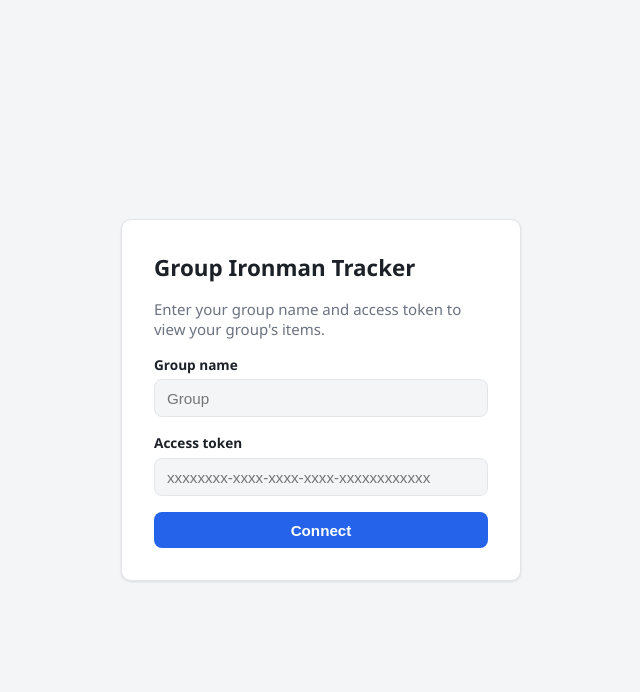
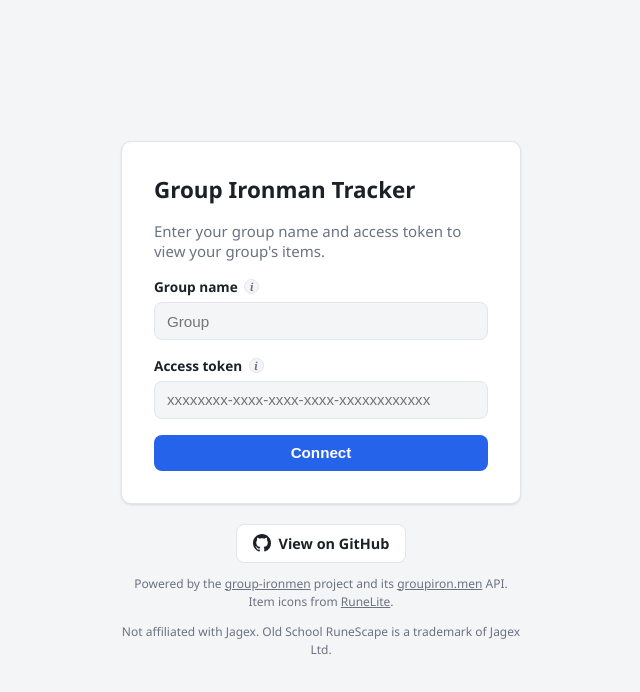
Before and after one commit to koorhonen/OSRSGroupPage, a website: page public/index.html in a window 1280 px wide. Shown: the whole page, without its empty margins (319-959 px from the left). Drawn offline with Linux system fonts and the light colour scheme; no server answers.

Commit message:
ui update, finishing touches

```diff
--- a/public/index.html
+++ b/public/index.html
@@ -11,20 +11,45 @@
 
   <!-- Login -->
   <div id="login-view" class="view">
+    <div class="login-wrap">
       <form id="login-form" class="login-card" autocomplete="off">
         <h1>Group Ironman Tracker</h1>
         <p class="muted">Enter your group name and access token to view your group's items.</p>
         <label>
+          <span class="field-label">
             Group name
+            <span class="info" tabindex="0" aria-label="Group name help">i
+              <span class="tip" role="tooltip">The name of your group, exactly as created on groupiron.men. Case-sensitive.</span>
+            </span>
+          </span>
           <input id="login-group" type="text" placeholder="Group" required>
         </label>
         <label>
+          <span class="field-label">
             Access token
+            <span class="info" tabindex="0" aria-label="Access token help">i
+              <span class="tip" role="tooltip">The private token generated for your group on groupiron.men (a UUID like xxxxxxxx-xxxx-…). It stays in your browser and is only sent to groupiron.men.</span>
+            </span>
+          </span>
           <input id="login-token" type="password" placeholder="xxxxxxxx-xxxx-xxxx-xxxx-xxxxxxxxxxxx" required>
         </label>
         <button type="submit" id="login-btn">Connect</button>
         <p id="login-error" class="error hidden"></p>
       </form>
+
+      <footer class="login-footer">
+        <a class="gh-btn" href="https://github.com/koorhonen/OSRSGroupPage" target="_blank" rel="noopener">
+          <svg viewBox="0 0 16 16" aria-hidden="true"><path fill="currentColor" d="M8 0C3.58 0 0 3.58 0 8c0 3.54 2.29 6.53 5.47 7.59.4.07.55-.17.55-.38 0-.19-.01-.82-.01-1.49-2.01.37-2.53-.49-2.69-.94-.09-.23-.48-.94-.82-1.13-.28-.15-.68-.52-.01-.53.63-.01 1.08.58 1.23.82.72 1.21 1.87.87 2.33.66.07-.52.28-.87.51-1.07-1.78-.2-3.64-.89-3.64-3.95 0-.87.31-1.59.82-2.15-.08-.2-.36-1.02.08-2.12 0 0 .67-.21 2.2.82.64-.18 1.32-.27 2-.27.68 0 1.36.09 2 .27 1.53-1.04 2.2-.82 2.2-.82.44 1.1.16 1.92.08 2.12.51.56.82 1.27.82 2.15 0 3.07-1.87 3.75-3.65 3.95.29.25.54.73.54 1.48 0 1.07-.01 1.93-.01 2.2 0 .21.15.46.55.38A8.01 8.01 0 0 0 16 8c0-4.42-3.58-8-8-8z"/></svg>
+          View on GitHub
+        </a>
+        <p class="credits muted">
+          Powered by the <a href="https://github.com/christoabrown/group-ironmen" target="_blank" rel="noopener">group-ironmen</a>
+          project and its <a href="https://groupiron.men" target="_blank" rel="noopener">groupiron.men</a> API.
+          Item icons from <a href="https://runelite.net" target="_blank" rel="noopener">RuneLite</a>.
+        </p>
+        <p class="credits muted">Not affiliated with Jagex. Old School RuneScape is a trademark of Jagex Ltd.</p>
+      </footer>
+    </div>
   </div>
 
   <!-- Dashboard -->
--- a/public/style.css
+++ b/public/style.css
@@ -48,7 +48,15 @@ body {
   display: flex;
   align-items: center;
   justify-content: center;
-  padding: 1rem;
+  padding: 2rem 1rem;
+}
+
+.login-wrap {
+  width: 100%;
+  max-width: 400px;
+  display: flex;
+  flex-direction: column;
+  gap: 1.25rem;
 }
 
 .login-card {
@@ -57,8 +65,6 @@ body {
   border-radius: var(--radius);
   box-shadow: var(--shadow);
   padding: 2rem;
-  width: 100%;
-  max-width: 400px;
   display: flex;
   flex-direction: column;
   gap: 1rem;
@@ -74,6 +80,107 @@ body {
   font-size: 0.85rem;
   font-weight: 600;
 }
+
+.field-label {
+  display: inline-flex;
+  align-items: center;
+  gap: 0.4rem;
+}
+
+/* Info badge + hover/focus tooltip */
+.info {
+  position: relative;
+  display: inline-flex;
+  align-items: center;
+  justify-content: center;
+  width: 15px;
+  height: 15px;
+  border-radius: 50%;
+  border: 1px solid var(--border);
+  background: var(--bg);
+  color: var(--muted);
+  font-size: 0.68rem;
+  font-weight: 700;
+  font-style: italic;
+  font-family: Georgia, "Times New Roman", serif;
+  cursor: help;
+  user-select: none;
+}
+
+.info:hover,
+.info:focus-visible { border-color: var(--accent); color: var(--accent); outline: none; }
+
+.info .tip {
+  position: absolute;
+  bottom: calc(100% + 8px);
+  left: 50%;
+  transform: translateX(-50%);
+  width: 240px;
+  background: var(--text);
+  color: var(--card);
+  font-size: 0.75rem;
+  font-weight: 400;
+  font-style: normal;
+  line-height: 1.45;
+  text-align: left;
+  padding: 0.55rem 0.7rem;
+  border-radius: 8px;
+  box-shadow: var(--shadow);
+  opacity: 0;
+  visibility: hidden;
+  transition: opacity 0.12s ease;
+  z-index: 20;
+  pointer-events: none;
+}
+
+.info .tip::after {
+  content: "";
+  position: absolute;
+  top: 100%;
+  left: 50%;
+  transform: translateX(-50%);
+  border: 5px solid transparent;
+  border-top-color: var(--text);
+}
+
+.info:hover .tip,
+.info:focus-visible .tip { opacity: 1; visibility: visible; }
+
+/* Footer under the login card */
+.login-footer {
+  display: flex;
+  flex-direction: column;
+  align-items: center;
+  gap: 0.75rem;
+  text-align: center;
+}
+
+.gh-btn {
+  display: inline-flex;
+  align-items: center;
+  gap: 0.5rem;
+  padding: 0.55rem 1rem;
+  border: 1px solid var(--border);
+  border-radius: 8px;
+  background: var(--card);
+  color: var(--text);
+  font-size: 0.9rem;
+  font-weight: 600;
+  text-decoration: none;
+  transition: border-color 0.12s ease, color 0.12s ease;
+}
+
+.gh-btn:hover { border-color: var(--accent); color: var(--accent); }
+.gh-btn svg { width: 18px; height: 18px; }
+
+.credits {
+  margin: 0;
+  font-size: 0.75rem;
+  line-height: 1.5;
+}
+
+.credits a { color: var(--muted); text-decoration: underline; }
+.credits a:hover { color: var(--accent); }
 
 .login-card input,
 #global-search {
```
Also changed, not shown: README.md. Lines whose indentation alone changed are shown as unchanged.
